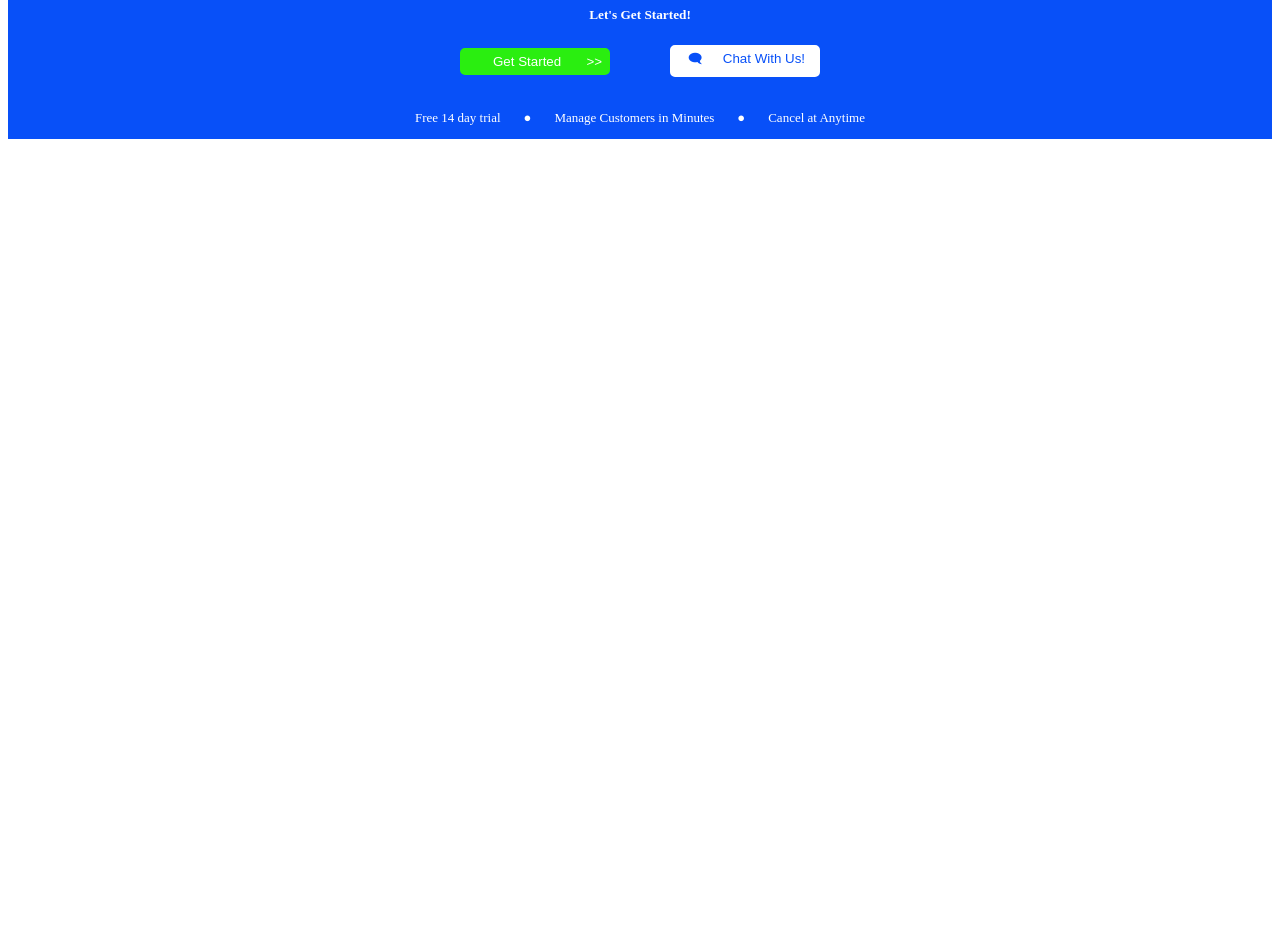
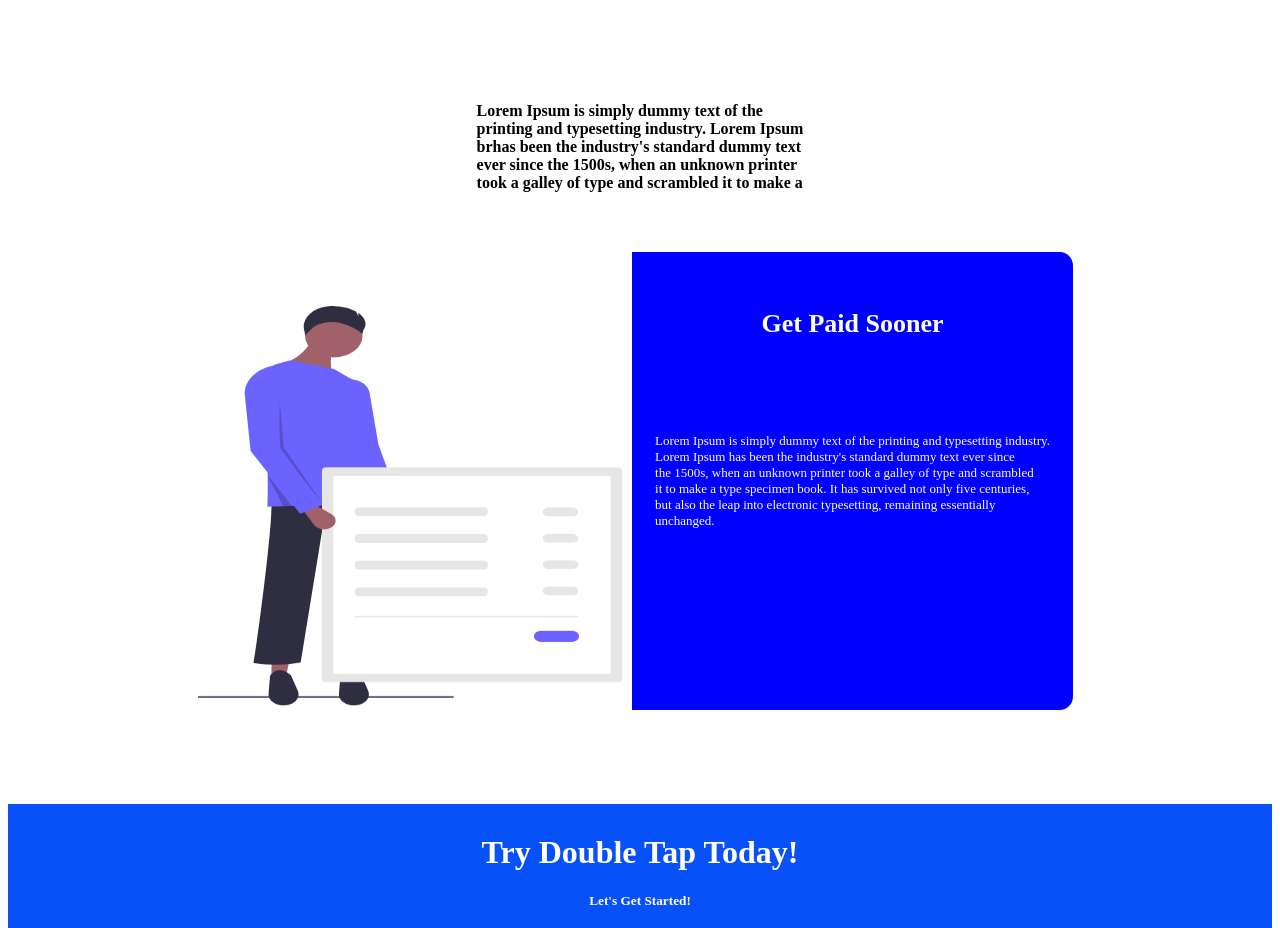
Before and after one commit to Netherix/group_3_project, a plain HTML site: page index.html in a window 1280 px wide. Shown: the part 167-1095 px from the top of the page. Before the commit the page ends 800 px from the top, so only its background shows below. Drawn offline with Linux system fonts and the light colour scheme.

Commit message:
Section-3

```diff
--- a/index.html
+++ b/index.html
@@ -26,7 +26,31 @@
 </header>
 
 <!-- PLACE YOUR CODE HERE-->
-
+<main>
+    <div class="section-3">
+        <div class="Box-1">
+            <p><strong>
+                Lorem Ipsum is simply dummy text of the <br>
+                printing and typesetting industry. Lorem Ipsum <br>
+                brhas been the industry's standard dummy text <br>
+                ever since the 1500s, when an unknown printer <br>
+                took a galley of type and scrambled it to make a
+                </strong>
+            </p>
+        </div>
+        <div class="Box-2"><br><br><br><img src="images/Take Payments.png" width="425" height="400"></div>
+        <div class="Box-3"><br>
+            <h1 class="gps-head">Get Paid Sooner</h1><br><br><br><br>
+            <p> Lorem Ipsum is simply dummy text of the printing and typesetting industry.<br>
+                Lorem Ipsum has been the industry's standard dummy text ever since <br>
+                the 1500s, when an unknown printer took a galley of type and scrambled <br>
+                it to make a type specimen book. It has survived not only five centuries, <br>
+                but also the leap into electronic typesetting, remaining essentially <br>
+                unchanged.
+            </p>
+        </div>
+    </div>
+</main>
 <footer>
     <div class="footer">
         <h1 id="double_tap">Try Double Tap Today!</h1>
--- a/stylesheet.css
+++ b/stylesheet.css
@@ -132,3 +132,40 @@
     font-size: small;
     padding-top: 20px;
 }
+
+.section-3{  display: grid;
+    grid-template-columns: 1fr 1fr 1fr;
+    grid-template-rows: 0.6fr 1.4fr;
+    gap: 0px 0px;
+    justify-items: center;
+    margin: 15%;
+    margin-bottom: 5%;
+    grid-template-areas:
+      "Box-1 Box-1 Box-1"
+      "Box-2 Box-3 Box-3";
+  }
+
+  .Box-1 { grid-area: Box-1; }
+
+  .Box-2 { grid-area: Box-2; }
+
+  .Box-3 { grid-area: Box-3; }
+
+  .Box-3{
+    background-color: blue;
+  }
+  .Box-1{
+    margin-bottom: 5%;
+  }
+  .Box-3{
+     color: white;
+     font-size: small;
+     padding: 5%;
+     border-top-right-radius: 3%;
+     border-bottom-right-radius: 3%;
+
+  }
+  .gps-head{
+    display: flex;
+    justify-content: center;
+  }
```
Also changed, not shown: images/Take Payments.png (added).
